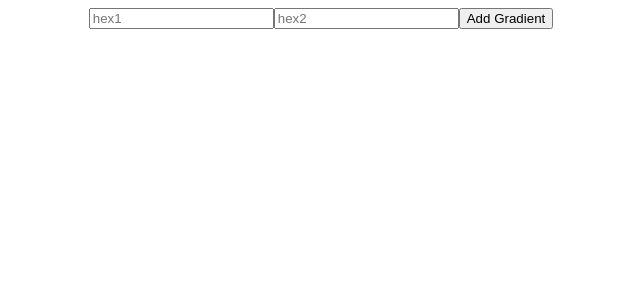
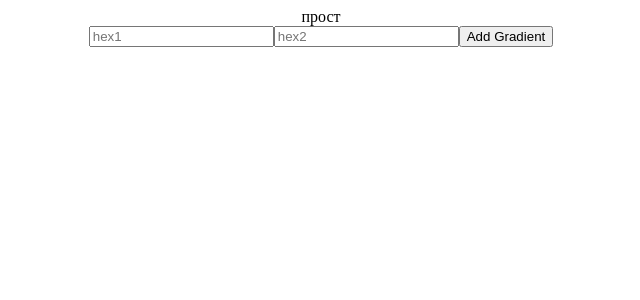
Before and after one commit to AlishaNo/grad3, a React (Create React App) app: page / in a window 1280 px wide. Shown: the top 300 px of the page, without its empty margins (319-959 px from the left). Built offline with nearby package versions, Linux system fonts and the light colour scheme.

Commit message:
Update App.js

```diff
--- a/src/components/App.js
+++ b/src/components/App.js
@@ -58,6 +58,7 @@ class App extends React.Component {
     const { colorSets } = this.state;
     return (
       <div className="App">
+      прост
         <form onSubmit={this.handleSubmit}>
           <label>
             <input
```
